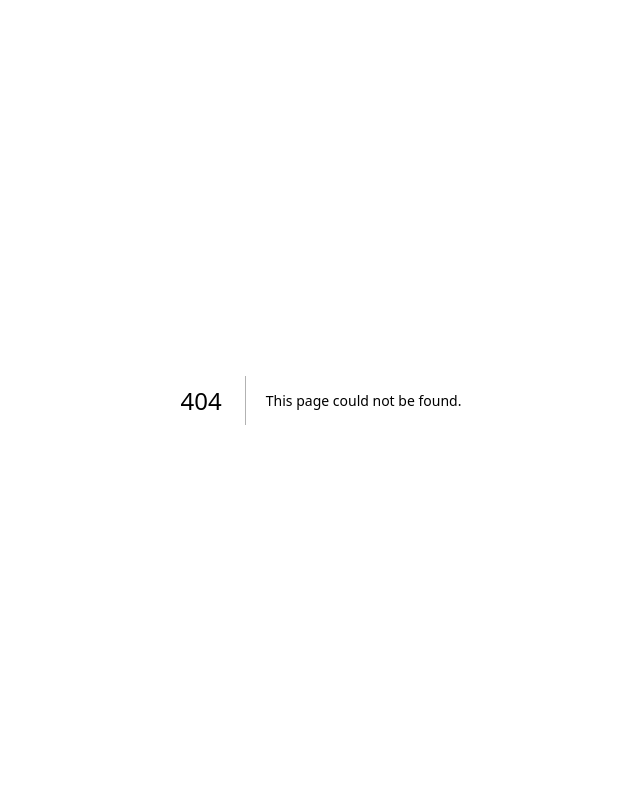
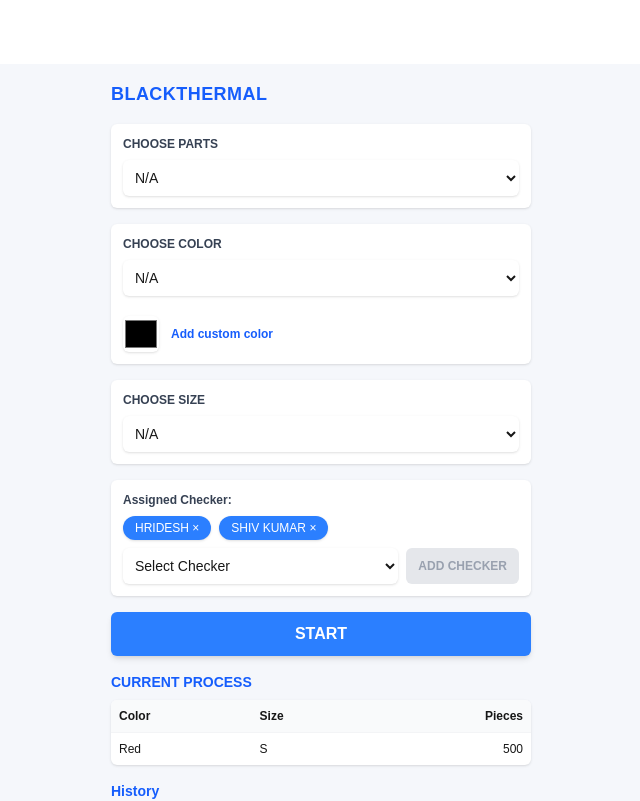
Before and after one commit to dkcvivek/floor_tag-production-vendor_manager-frontend, a Next.js app: page /qr-assignment-process in a window 1280 px wide. Before the commit this address had no page. Shown: the top 801 px of the page, without its empty margins (319-959 px from the left). Built offline with nearby package versions, Linux system fonts and the light colour scheme.

Commit message:
Created QR_Assignment Page's UI

```diff
--- /dev/null
+++ b/app/(app)/qr-assignment-process/page.tsx
@@ -0,0 +1,242 @@
+"use client";
+import { useState, useEffect } from "react";
+
+const PARTS = ["Top", "Bottom", "Pair"];
+const SIZES = ["XS", "S", "M", "L", "XL", "XXL"];
+const DEFAULT_COLORS = ["Red", "Orange", "Blue", "Pink", "Black", "White"];
+
+export default function Page() {
+  const [part, setPart] = useState("N/A");
+  const [size, setSize] = useState("N/A");
+  const [color, setColor] = useState("N/A");
+  const [colors, setColors] = useState(DEFAULT_COLORS);
+  const [customColor, setCustomColor] = useState("#000000");
+
+  const [modal, setModal] = useState<"success" | "error" | null>(null);
+
+  useEffect(() => {
+    document.body.style.overflow = modal ? "hidden" : "auto";
+  }, [modal]);
+
+  const handleStart = () => {
+    const isSuccess = Math.random() > 0.5;
+    setModal(isSuccess ? "success" : "error");
+  };
+
+  return (
+    <>
+      <div
+        className={`min-h-dvh w-full bg-[#f5f7fb] flex justify-center px-3 py-4 transition-all ${
+          modal ? "blur-sm" : ""
+        }`}
+      >
+        <div className="w-full max-w-[420px] space-y-4">
+          <h1 className="text-blue-600 font-bold tracking-wide text-lg">
+            BLACKTHERMAL
+          </h1>
+
+          <Card label="CHOOSE PARTS">
+            <Select value={part} onChange={setPart} options={PARTS} />
+          </Card>
+
+          <Card label="CHOOSE COLOR">
+            <Select value={color} onChange={setColor} options={colors} />
+
+            <div className="flex items-center gap-3 mt-3">
+              <input
+                type="color"
+                value={customColor}
+                onChange={(e) => setCustomColor(e.target.value)}
+                className="h-9 w-9 rounded-md shadow-sm"
+              />
+              <button
+                onClick={() => {
+                  if (!colors.includes(customColor)) {
+                    setColors((prev) => [...prev, customColor]);
+                    setColor(customColor);
+                  }
+                }}
+                className="text-xs font-semibold text-blue-600"
+              >
+                Add custom color
+              </button>
+            </div>
+          </Card>
+
+          <Card label="CHOOSE SIZE">
+            <Select value={size} onChange={setSize} options={SIZES} />
+          </Card>
+
+          <Card label="Assigned Checker:">
+            <div className="flex gap-2 flex-wrap">
+              <Chip text="HRIDESH" />
+              <Chip text="SHIV KUMAR" />
+            </div>
+
+            <div className="flex gap-2 mt-2">
+              <select className="flex-1 h-9 rounded-md px-2 text-sm shadow-sm">
+                <option>Select Checker</option>
+              </select>
+
+              <button
+                disabled
+                className="px-3 h-9 rounded-md bg-gray-200 text-gray-400 text-xs font-semibold"
+              >
+                ADD CHECKER
+              </button>
+            </div>
+          </Card>
+
+          <button
+            onClick={handleStart}
+            className="w-full h-11 bg-blue-500 text-white font-semibold rounded-md shadow-md active:scale-[0.98]"
+          >
+            START
+          </button>
+
+          <DataTable title="CURRENT PROCESS" rows={[["Red", "S", "500"]]} />
+
+          <DataTable
+            title="History"
+            rows={[
+              ["Red", "S", "500"],
+              ["Orange", "XL", "200"],
+              ["Blue", "M", "1000"],
+              ["Pink", "L", "250"],
+            ]}
+          />
+        </div>
+      </div>
+
+      {/* MODALS */}
+      {modal === "error" && <ErrorModal onClose={() => setModal(null)} />}
+      {modal === "success" && <SuccessModal onClose={() => setModal(null)} />}
+    </>
+  );
+}
+
+function Card({
+  label,
+  children,
+}: {
+  label: string;
+  children: React.ReactNode;
+}) {
+  return (
+    <div className="bg-white rounded-md p-3 shadow-sm space-y-2">
+      <p className="text-xs font-semibold text-gray-700">{label}</p>
+      {children}
+    </div>
+  );
+}
+
+function Select({
+  value,
+  options,
+  onChange,
+}: {
+  value: string;
+  options: string[];
+  onChange: (v: string) => void;
+}) {
+  return (
+    <select
+      value={value}
+      onChange={(e) => onChange(e.target.value)}
+      className="w-full h-9 rounded-md px-2 text-sm shadow-sm bg-white"
+    >
+      <option>N/A</option>
+      {options.map((o) => (
+        <option key={o}>{o}</option>
+      ))}
+    </select>
+  );
+}
+
+function Chip({ text }: { text: string }) {
+  return (
+    <span className="bg-blue-500 text-white text-xs px-3 py-1 rounded-full shadow-sm">
+      {text} ×
+    </span>
+  );
+}
+
+function DataTable({ title, rows }: { title: string; rows: string[][] }) {
+  return (
+    <div className="space-y-2">
+      <p className="text-blue-600 font-semibold text-sm">{title}</p>
+      <div className="bg-white rounded-md shadow-sm overflow-hidden">
+        <table className="w-full text-xs">
+          <thead className="bg-gray-50">
+            <tr>
+              <th className="p-2 text-left">Color</th>
+              <th className="p-2 text-left">Size</th>
+              <th className="p-2 text-right">Pieces</th>
+            </tr>
+          </thead>
+          <tbody>
+            {rows.map((row, i) => (
+              <tr key={i} className="border-t border-gray-100">
+                <td className="p-2">{row[0]}</td>
+                <td className="p-2">{row[1]}</td>
+                <td className="p-2 text-right">{row[2]}</td>
+              </tr>
+            ))}
+          </tbody>
+        </table>
+      </div>
+    </div>
+  );
+}
+
+function ErrorModal({ onClose }: { onClose: () => void }) {
+  return (
+    <ModalBase bg="bg-red-600" onClose={onClose}>
+      <p className="text-3xl font-bold text-center leading-snug">
+        Can not assign checker as he is on leave
+      </p>
+    </ModalBase>
+  );
+}
+
+function SuccessModal({ onClose }: { onClose: () => void }) {
+  return (
+    <ModalBase bg="bg-green-600" onClose={onClose}>
+      <div className="flex flex-col items-center justify-center text-center">
+        <p className="text-4xl font-bold mb-4">Assigning checker</p>
+        <p className="text-lg opacity-90">Loading...</p>
+      </div>
+    </ModalBase>
+  );
+}
+
+function ModalBase({
+  bg,
+  children,
+  onClose,
+}: {
+  bg: string;
+  children: React.ReactNode;
+  onClose: () => void;
+}) {
+  return (
+    <div className="fixed inset-0 z-50 flex items-center justify-center bg-black/40">
+      <div
+        className={`${bg}
+        w-[90%] max-w-[360px] min-h-[300px]
+        rounded-lg text-white p-6
+        relative
+        flex items-center justify-center`}
+      >
+        <button
+          onClick={onClose}
+          className="absolute top-4 right-4 text-2xl font-bold leading-none"
+        >
+          ×
+        </button>
+
+        {children}
+      </div>
+    </div>
+  );
+}
--- /dev/null
+++ b/app/(app)/qr-assignment/page.tsx
@@ -0,0 +1,61 @@
+"use client";
+
+import Navbar from "@/app/components/Navbar";
+import { ArrowLeft, Home } from "lucide-react";
+import Link from "next/link";
+
+const data = [
+  {
+    title: "FREE EST BAG GOLDEN FLUFFY RED ORANGE WITH TRIMS",
+    orderDate: "9 JAN 2026",
+    quantity: "100000",
+  },
+  {
+    title: "BLAKE THERMAL",
+    orderDate: "9 JAN 2026",
+    quantity: "100000",
+  },
+  {
+    title: "FREE EST BAG GOLDEN FLUFFY RED ORANGE WITH TRIMS",
+    orderDate: "9 JAN 2026",
+    quantity: "100000",
+  },
+];
+
+const Page = () => {
+  return (
+    <div className="min-h-screen bg-gray-100">
+      <Navbar/>
+      <main className="px-3 py-4 space-y-4 pb-24">
+        {data.map((item, index) => (
+          <div
+            key={index}
+            className="bg-white rounded-lg border border-gray-200 shadow-sm p-4"
+          >
+            <h2 className="text-sm font-bold text-black leading-snug mb-2">
+              {item.title}
+            </h2>
+
+            <p className="text-sm font-bold text-red-600">
+              ORDER DATE: {item.orderDate}
+            </p>
+
+            <p className="text-sm text-gray-700 mb-3">
+              TOTAL QUANTITY:{" "}
+              <span className="font-semibold">{item.quantity}</span>
+            </p>
+
+            <Link
+              href="/qr-assignment-process"
+              className="w-full h-10 rounded-md bg-[#1E90FF] text-white text-sm font-medium flex items-center justify-center transition-colors hover:bg-blue-600 active:bg-blue-700"
+            >
+              Start QR Assignment Process
+            </Link>
+          </div>
+        ))}
+      </main>
+    </div>
+  );
+};
+
+export default Page;
--- a/app/components/Navbar.jsx
+++ b/app/components/Navbar.jsx
@@ -1,24 +1,18 @@
-import Image from "next/image";
+import { ArrowLeft, Home } from "lucide-react";
 
 const Navbar = () => {
   return (
-    <header className="h-16 md:h-28 flex items-center px-3 md:px-10 relative">
-        <Image
-          src="/logo.svg"
-          alt="Logo"
-          width={100}
-          height={70}
-          className="object-contain"
-        />
-
-        <div className="absolute left-1/2 -translate-x-1/2 md:static md:translate-x-0 md:mx-auto">
-          <Image src="/signal.svg" alt="Signal" width={40} height={40} />
+    <header className="sticky top-16 h-14 bg-[#1E90FF] flex items-center px-3 text-white">
+        <div className="flex items-center gap-1">
+          <ArrowLeft size={18} />
+          <span className="text-xs font-medium">BACK</span>
         </div>
 
-        <div className="ml-auto flex flex-col items-end leading-tight">
-          <span className="text-sm md:text-base text-black font-semibold">नाम: Shivam</span>
-          <span className="text-sm md:text-base text-black font-semibold">पढ़: Checker</span>
-        </div>
+        <h1 className="flex-1 text-center text-sm font-semibold tracking-wide">
+          QR ASSIGNMENT PROCESS
+        </h1>
+
+        <Home size={18} />
       </header>
   )
 }
```
